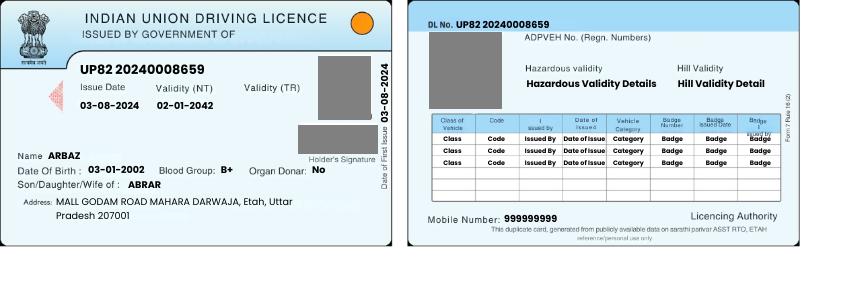
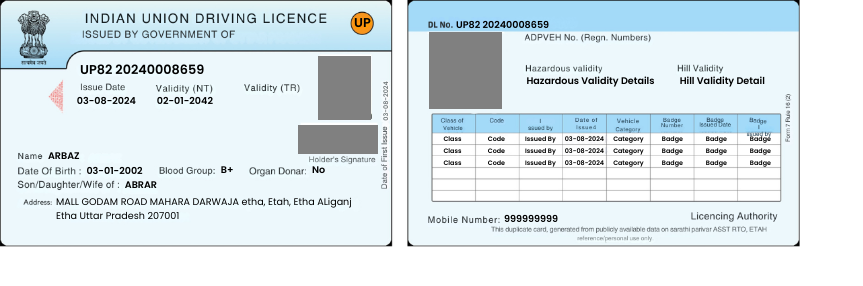
Before and after one commit to Rahul32-code/card-setup, a plain HTML site: page index.html in a window 1280 px wide. Shown: the whole page, without its empty margins (0-863 px from the left). Drawn offline with Linux system fonts and the light colour scheme.

Commit message:
index new changes

```diff
--- a/index.html
+++ b/index.html
@@ -17,6 +17,11 @@
 
         body {
             font-family: 'Poppins', sans-serif;
+        }
+
+        .state {
+            top: 0.9rem;
+            left: 22.13rem;
         }
 
         .container {
@@ -42,14 +47,14 @@
         .text2 {
             position: absolute;
             font-size: 0.8rem;
-            font-weight: bold;
+            font-weight: 600;
             color: black;
         }
 
         .text {
             position: absolute;
             font-size: 0.6rem;
-            font-weight: bold;
+            font-weight: 600;
             color: black;
         }
 
@@ -59,12 +64,12 @@
         }
 
         .issue-date {
-            top: 6.2rem;
-            left: 5rem;
+            top: 5.9rem;
+            left: 4.8rem;
         }
 
         .validity {
-            top: 6.2rem;
+            top: 5.9rem;
             left: 9.8rem;
         }
 
@@ -74,13 +79,13 @@
         }
 
         .dob {
-            top: 10.2rem;
-            left: 5.5rem;
+            top: 10.24rem;
+            left: 5.4rem;
         }
 
         .father-name {
             top: 11.1rem;
-            left: 8rem;
+            left: 7.8rem;
         }
 
         .blood-group {
@@ -96,7 +101,7 @@
         .address {
             top: 12.2rem;
             left: 3.5rem;
-            width: 15rem;
+            width: 19rem;
             position: absolute;
             font-size: 0.6rem;
             /* font-weight: bold; */
@@ -104,9 +109,13 @@
         }
 
         .first-issue-date {
-            top: 5.4rem;
-            right: 24.1rem;
+            top: 6rem;
+            right: 24.67rem;
             transform: rotate(270deg);
+            position: absolute;
+            font-size: 0.4rem;
+            font-weight: 600;
+            color: #727a7c;
         }
 
         .photo {
@@ -147,12 +156,12 @@
         }
 
         .hazardous-validity {
-            top: 4.8rem;
+            top: 4.6rem;
             left: 32.9rem;
         }
 
         .hill-validity {
-            top: 4.8rem;
+            top: 4.6rem;
             right: 2.2rem;
         }
 
@@ -164,7 +173,7 @@
 
         .text3 {
             font-size: 0.4rem;
-            font-weight: bold;
+            font-weight: 600;
             color: black;
         }
 
@@ -194,6 +203,7 @@
     <div class="container">
         <img src="1.png" alt="Driving Licence">
         <div class="overlay">
+            <div class="text2 state">UP</div>
             <div class="text2 dl-number" id="dlNumber">UP82 20240008659</div>
             <div class="text issue-date" id="issueDate">03-08-2024</div>
             <div class="text validity" id="validity">02-01-2042</div>
@@ -202,8 +212,9 @@
             <div class="text father-name" id="fatherName">ABRAR</div>
             <div class="text blood-group" id="bloodGroup">B+</div>
             <div class="text organ-donor" id="organDonor">No</div>
-            <div class=" address" id="address">MALL GODAM ROAD MAHARA DARWAJA, Etah, Uttar Pradesh 207001</div>
-            <div class="text first-issue-date" id="firstIssueDate">03-08-2024</div>
+            <div class=" address" id="address">MALL GODAM ROAD MAHARA DARWAJA etha, Etah, Etha ALiganj Etha Uttar
+                Pradesh 207001</div>
+            <div class="first-issue-date" id="firstIssueDate">03-08-2024</div>
             <div class="photo" id="photo"></div>
             <div class="sign" id="sign"></div>
             <div class="text qr-code" id="qrCode"></div>
@@ -218,7 +229,7 @@
                             <td class="text3">Class</td>
                             <td class="text3">Code</td>
                             <td class="text3">Issued By</td>
-                            <td class="text3">Date of Issue</td>
+                            <td class="text3">03-08-2024</td>
                             <td class="text3">Category</td>
                             <td class="text3">Badge</td>
                             <td class="text3">Badge</td>
@@ -228,7 +239,7 @@
                             <td class="text3">Class</td>
                             <td class="text3">Code</td>
                             <td class="text3">Issued By</td>
-                            <td class="text3">Date of Issue</td>
+                            <td class="text3">03-08-2024</td>
                             <td class="text3">Category</td>
                             <td class="text3">Badge</td>
                             <td class="text3">Badge</td>
@@ -238,7 +249,7 @@
                             <td class="text3">Class</td>
                             <td class="text3">Code</td>
                             <td class="text3">Issued By</td>
-                            <td class="text3">Date of Issue</td>
+                            <td class="text3">03-08-2024</td>
                             <td class="text3">Category</td>
                             <td class="text3">Badge</td>
                             <td class="text3">Badge</td>
```
